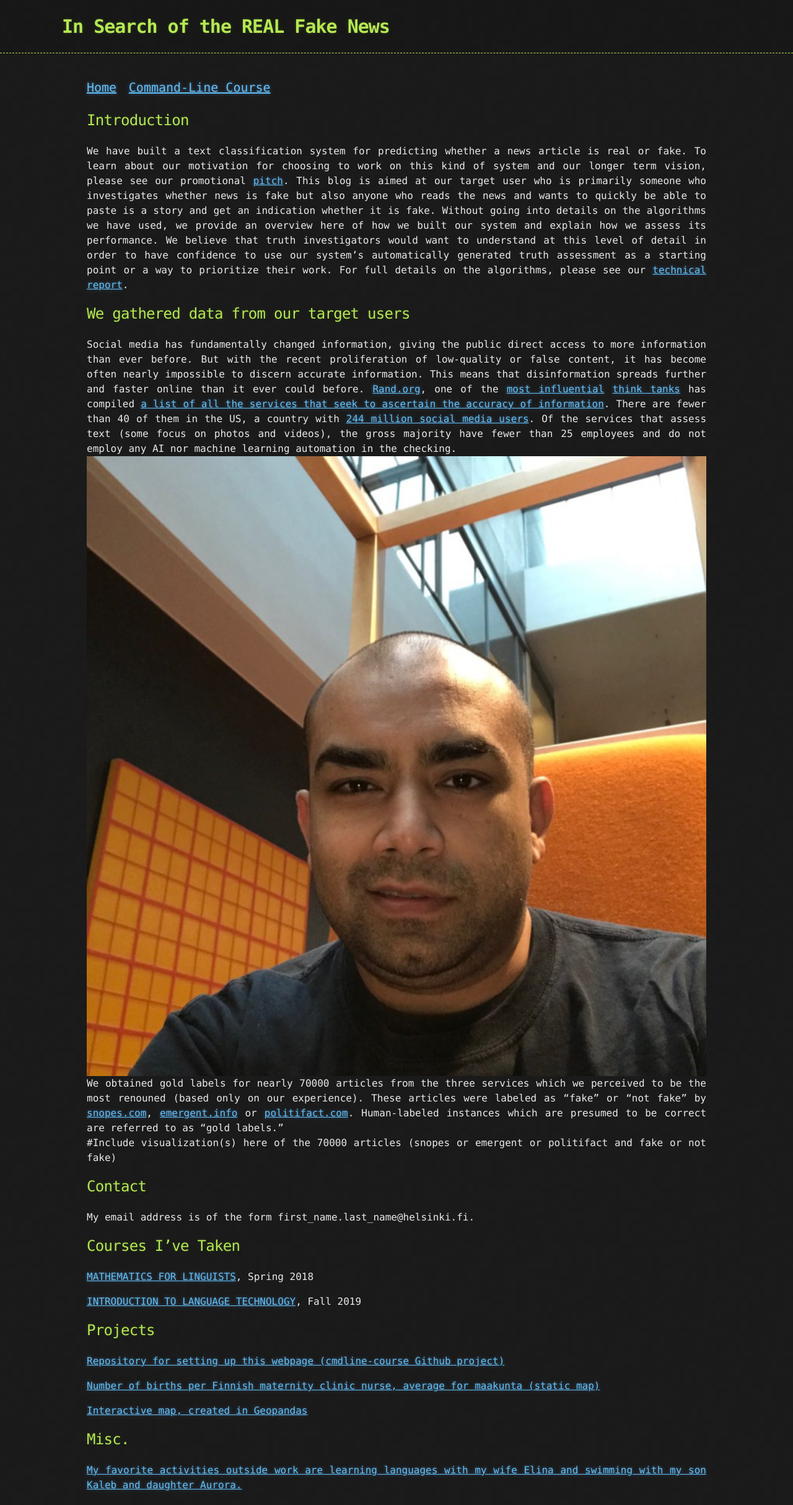
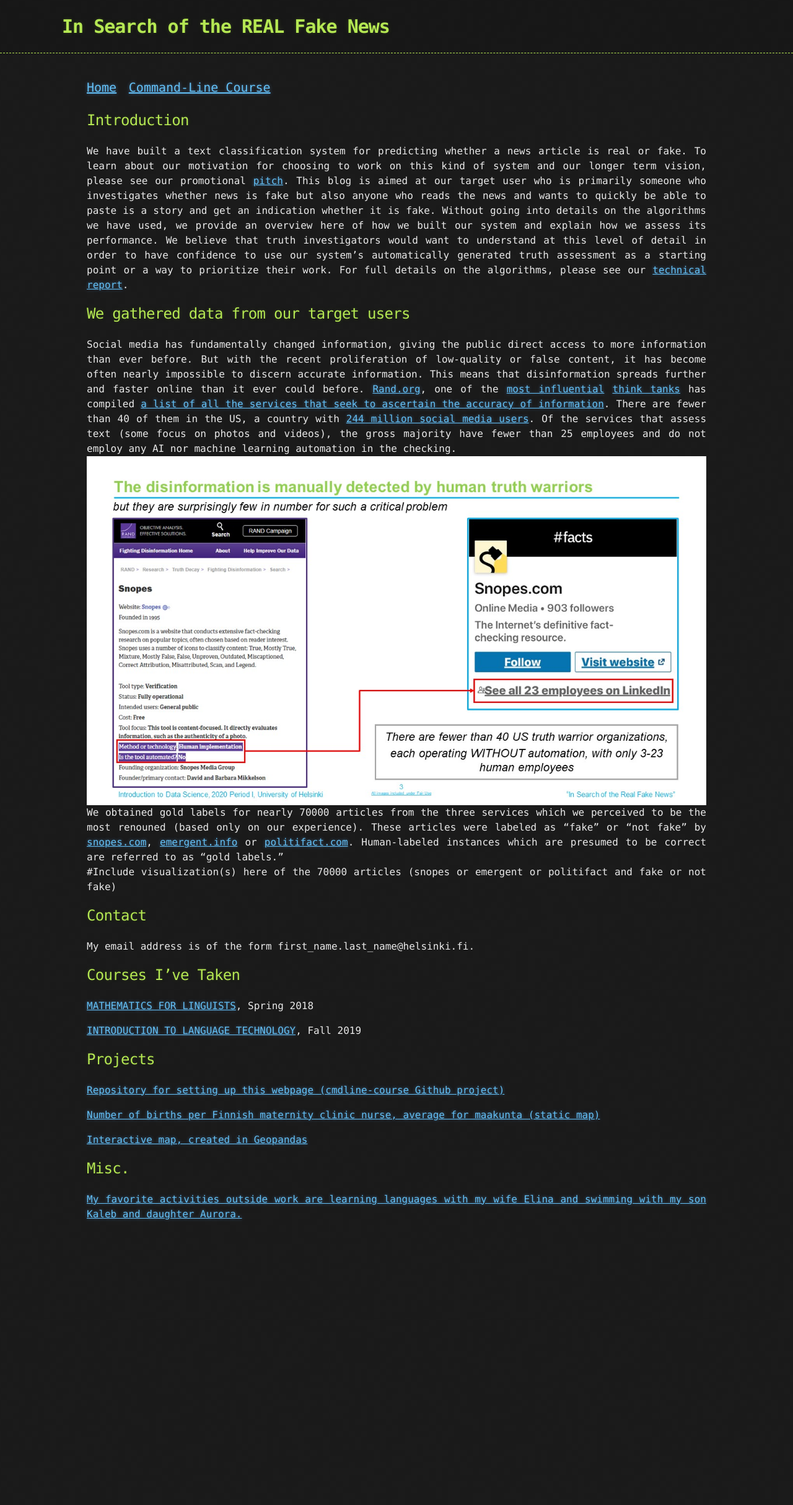
Before and after one commit to jjaakko/fake-news-classifier, a Jekyll site: the page built from index.md, in a window 1280 px wide. Shown: the whole page at 62% size. Built offline with Jekyll 4.4.1, drawn with Linux system fonts in a browser that asks for light colours; our own code applies the rules of GitHub Pages for plain Markdown files; after the commit the page ends 1991 px from its top, so only the background shows below that.

Commit message:
revert to Slide3.JPG

```diff
--- a/index.md
+++ b/index.md
@@ -19,7 +19,7 @@
 [Rand.org](www.rand.org), one of the [most influential](https://thebestschools.org/features/most-influential-think-tanks/) [think tanks](https://en.wikipedia.org/wiki/Think_tank) has compiled [a list of all the services that seek to ascertain the accuracy of information](https://www.rand.org/research/projects/truth-decay/fighting-disinformation/search.html#q=&typeOfTool=Verification).
 There are fewer than 40 of them in the US, a country with [244 million social media users](https://www.statista.com/statistics/273476/percentage-of-us-population-with-a-social-network-profile/#:~:text=In%20the%20United%20States%2C%20an,exceed%20257%20million%20by%202023.).
 Of the services that assess text (some focus on photos and videos), the gross majority have fewer than 25 employees and do not employ any AI nor machine learning automation in the checking.<br>
-<img src="assets/images/me.jpg" alt="Photo" hspace="0" width="100%" align="center"/><br>
+<img src="assets/images/Slide3.JPG" alt="Photo" hspace="0" width="100%" align="center"/><br>
 We obtained gold labels for nearly 70000 articles from the three services which we perceived to be the most renouned (based only on our experience).
 These articles were labeled as "fake" or "not fake" by [snopes.com](https://www.snopes.com/), [emergent.info](http://www.emergent.info/) or [politifact.com](https://www.politifact.com/).
 Human-labeled instances which are presumed to be correct are referred to as "gold labels."<br>
```
